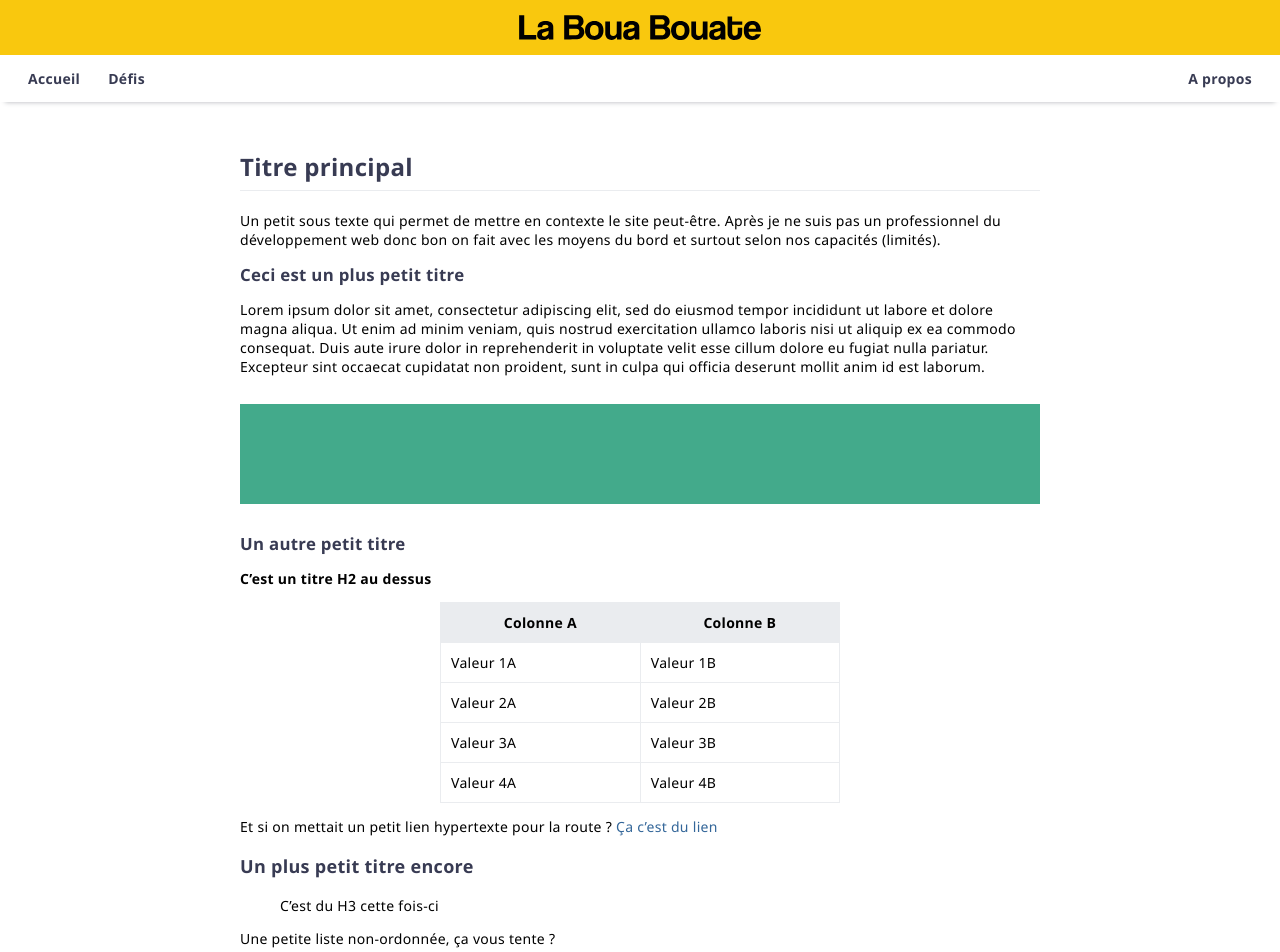
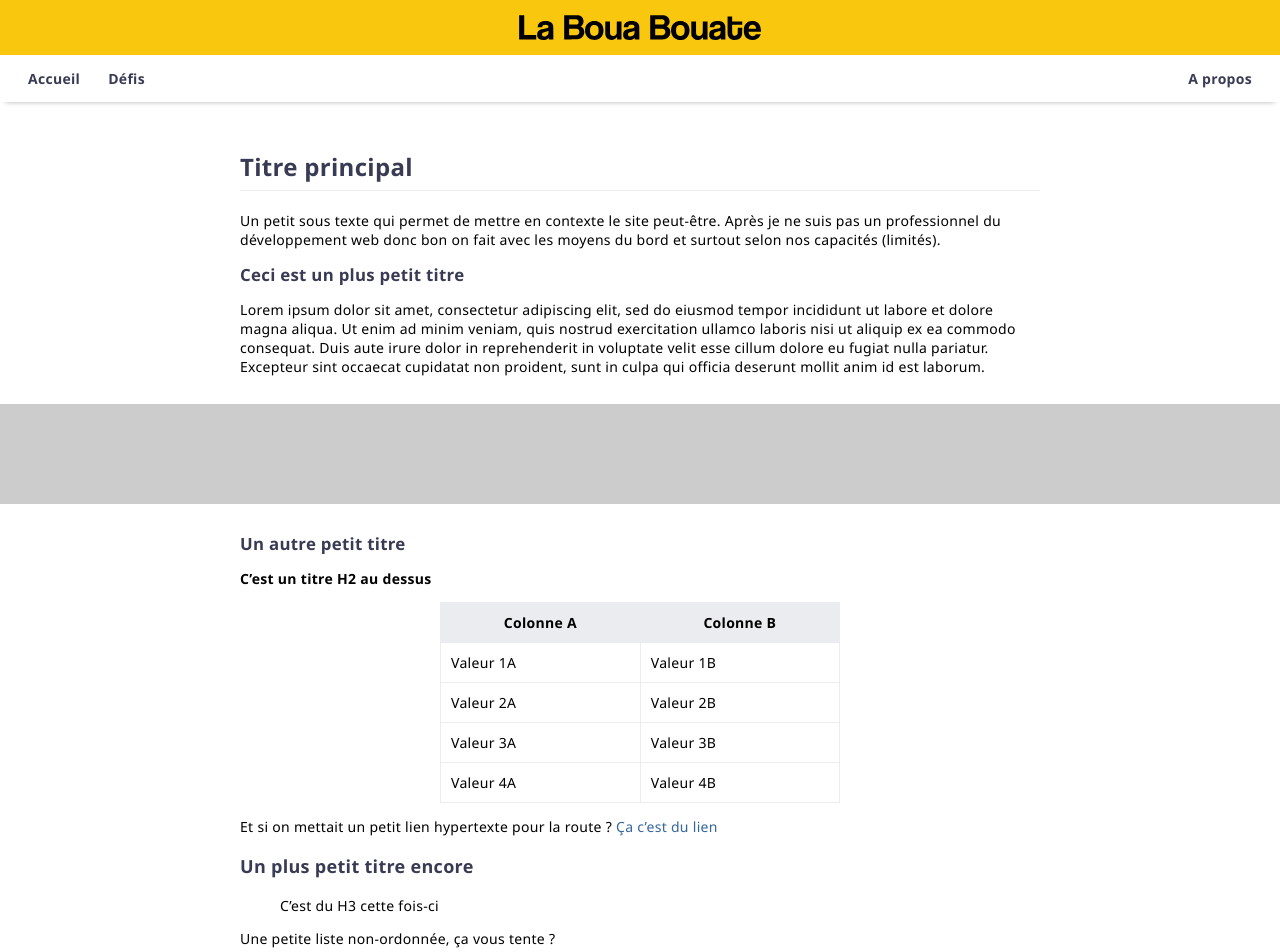
Before and after one commit to leobouard/leobouard.github.io, a Jekyll site: the page built from index.md, in a window 1280 px wide. Shown: the top 952 px of the page. Built offline with Jekyll 4.4.1, drawn with Linux system fonts in a browser that asks for light colours; our own code applies the rules of GitHub Pages for plain Markdown files.

Commit message:
Update index.md

```diff
--- a/index.md
+++ b/index.md
@@ -7,7 +7,9 @@ Un petit sous texte qui permet de mettre en contexte le site peut-être. Après
 Lorem ipsum dolor sit amet, consectetur adipiscing elit, sed do eiusmod tempor incididunt ut labore et dolore magna aliqua. Ut enim ad minim veniam, quis nostrud exercitation ullamco laboris nisi ut aliquip ex ea commodo consequat. Duis aute irure dolor in reprehenderit in voluptate velit esse cillum dolore eu fugiat nulla pariatur. Excepteur sint occaecat cupidatat non proident, sunt in culpa qui officia deserunt mollit anim id est laborum.
 
 
-<div class="hero"></div>
+<div class="hero">
+    <div style="position: absolute; left: 0; right: 0; background-color: #ccc; min-height: 100px;"></div>
+</div>
 
 
 ## Un autre petit titre
```
